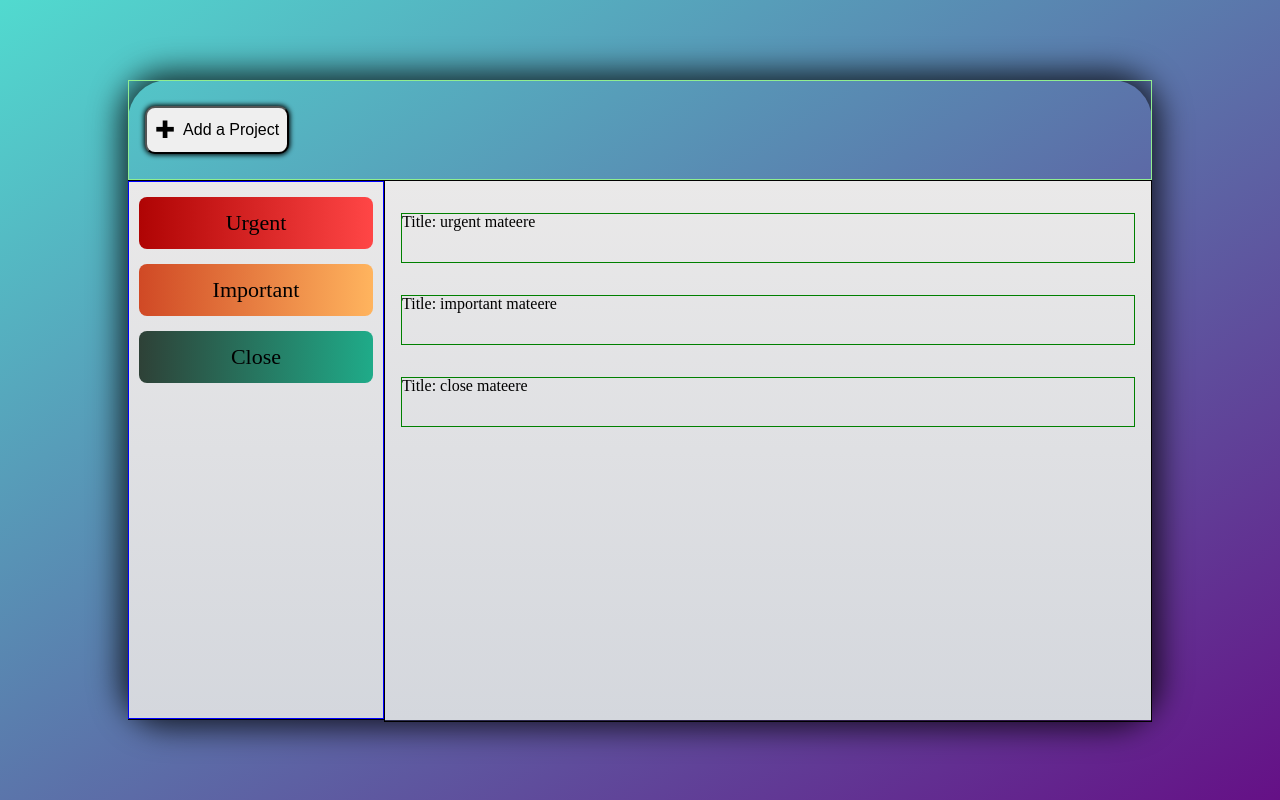
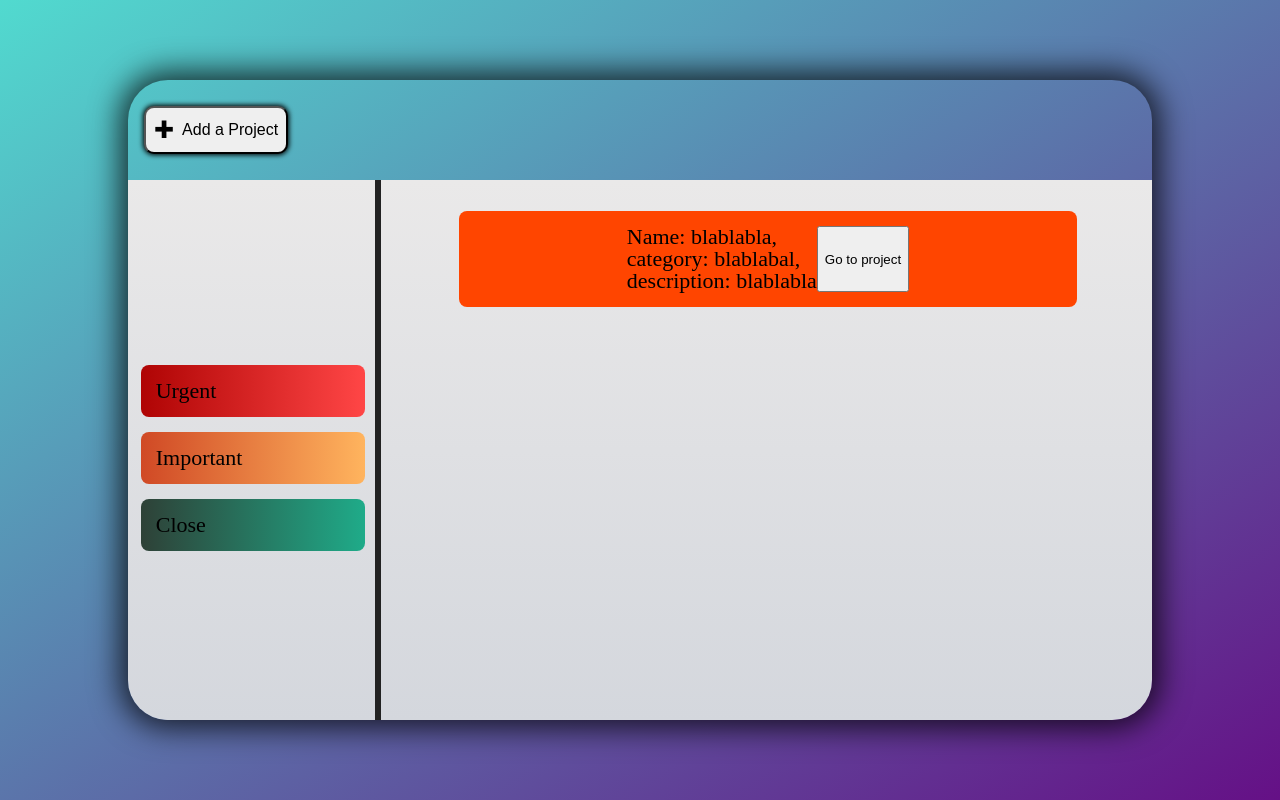
Before and after one commit to jofer86/Todo-List-JS, a website built with webpack: page dist/index.html in a window 1280 px wide. Built offline with nearby package versions, Linux system fonts and the light colour scheme.

Commit message:
working on the layout

```diff
--- a/src/main.scss
+++ b/src/main.scss
@@ -30,7 +30,6 @@ main {
 
 .addition {
   grid-area: top;
-  border: 1px solid lightgreen;
   display: flex;
   align-items: center;
   padding: 1rem;
@@ -52,25 +51,26 @@ main {
 }
 
 .lateral-tab {
-  border: 1px solid;
   grid-area: left;
   background-image: linear-gradient(to bottom, #eae9e9, #d4d7dd);
   display: flex;
   flex-direction: column;
   align-items: center;
+  justify-content: center;
+  border-radius: 0 0 0 40px;
   ul {
-    border: 1px solid blue;
+    border-right: 6px solid #222222;
     height: 100%;
-    width: 100%;
+    width: 95%;
     li{
       width: 80%;
-      background-color: orangered;
       margin-top: 15px;
       font-size: 22px;
       padding: 15px;
       display: flex;
-      justify-content: center;
+      justify-content: space-between;
       border-radius: 8px;
+
     }
   }
 }
@@ -88,7 +88,7 @@ main {
 
 .main-view {
   grid-area: main;
-  border-radius: 0 0 40px 0 0;
+  border-radius: 0 0 40px 0;
   background-image: linear-gradient($white);
   &__green{
     background-image: linear-gradient($green);
@@ -103,20 +103,25 @@ main {
 
 
 .projects-view {
-  border: 1px solid;
   height: 100%;
   overflow: scroll;
+  border-radius: 0 0 40px 0;
   & ul {
-    height: 100%;
+    max-height: 60vh;
     padding: 1rem;
     display: flex;
     flex-direction: column;
-    align-items: stretch;
-
+    align-items: center;
+    border-radius: 0 0 40px 0;
     & li {
-      border: 1px solid green;
-      height: 3rem;
-      margin: 1rem 0;
+      width: 80%;
+      margin-top: 15px;
+      font-size: 22px;
+      padding: 15px;
+      display: flex;
+      justify-content: center;
+      border-radius: 8px;
+      background-color: orangered;
     }
   }
 }
```
Also changed, not shown: dist/index.html, 1 other file.
